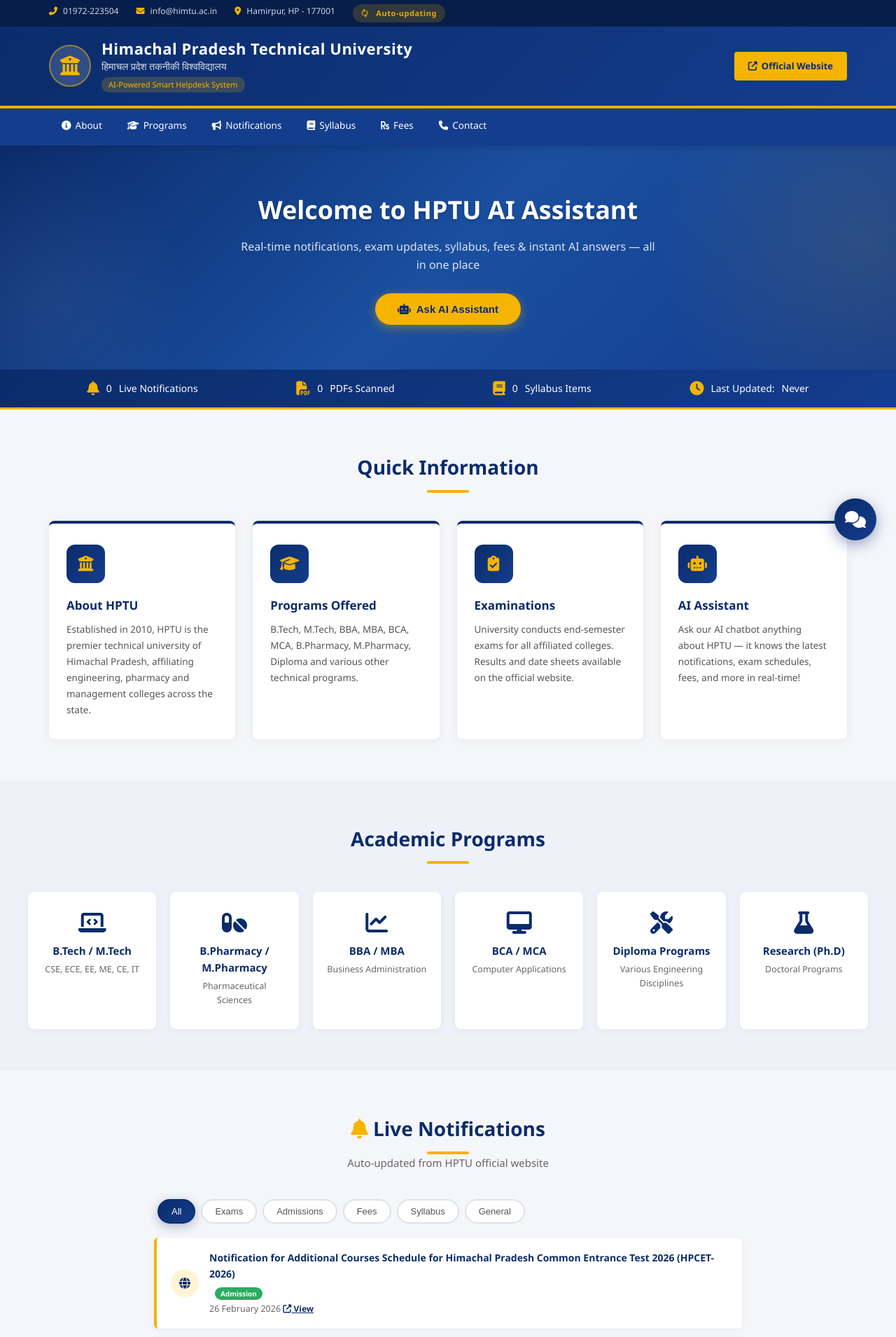
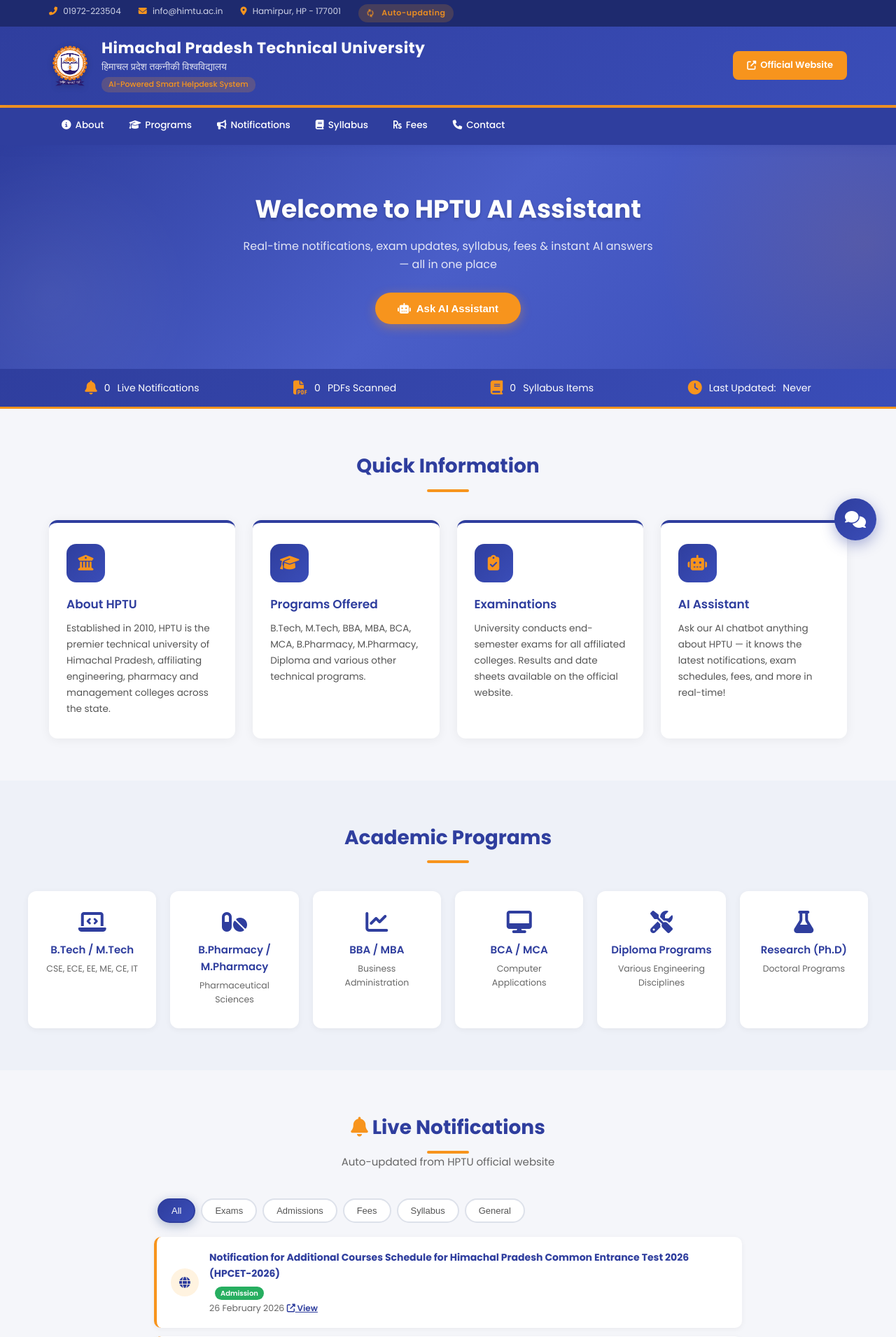
Before and after one commit to burgerbeast7/HPTU-ASIST, a Flask app: page / in a window 1280 px wide. Shown: the top 1910 px of the page at 70% size. Run offline with Flask 3, Linux system fonts and the light colour scheme; data that the repository does not hold is empty.

Commit message:
Update theme colors, add HPTU logo to header and chatbot

```diff
--- a/frontend/static/css/style.css
+++ b/frontend/static/css/style.css
@@ -3,21 +3,21 @@
    Based on official himtu.ac.in
 ========================= */
 :root {
-    --hptu-navy: #0b2c6b;
-    --hptu-navy-dark: #071e4a;
-    --hptu-blue: #143d8d;
-    --hptu-blue-light: #1a4fa0;
-    --hptu-gold: #f4b400;
-    --hptu-gold-dark: #e0a800;
-    --hptu-gold-light: #fff5d4;
+    --hptu-navy: #2f3e9e;
+    --hptu-navy-dark: #1e2a6e;
+    --hptu-blue: #3a4db8;
+    --hptu-blue-light: #4a5ec8;
+    --hptu-gold: #f7941d;
+    --hptu-gold-dark: #e07d0a;
+    --hptu-gold-light: #fff3e0;
     --hptu-bg: #f5f6fa;
     --hptu-bg-alt: #eef1f8;
     --hptu-card: #ffffff;
-    --hptu-text: #222;
+    --hptu-text: #333;
     --hptu-text-light: #555;
     --hptu-text-muted: #666;
     --hptu-border: #e8ecf2;
-    --primary: #0b2c6b;
+    --primary: #2f3e9e;
 }
 
 /* =========================
@@ -38,7 +38,7 @@ html {
 }
 
 body {
-    font-family: "Segoe UI", Arial, sans-serif;
+    font-family: 'Poppins', 'Segoe UI', Arial, sans-serif;
     background-color: var(--hptu-bg);
     color: var(--hptu-text);
     line-height: 1.6;
@@ -48,8 +48,8 @@ body {
    TOP BAR
 ========================= */
 .top-bar {
-    background-color: #071e4a;
-    color: #ccd5e4;
+    background-color: #1e2a6e;
+    color: #d0d4e8;
     font-size: 12px;
     padding: 6px 0;
 }
@@ -65,17 +65,17 @@ body {
 
 .top-bar-content span i {
     margin-right: 5px;
-    color: #f4b400;
+    color: #f7941d;
 }
 
 /* =========================
    HEADER
 ========================= */
 header {
-    background: linear-gradient(135deg, #0b2c6b 0%, #143d8d 100%);
+    background: linear-gradient(135deg, #2f3e9e 0%, #3a4db8 100%);
     color: #ffffff;
     padding: 18px 0;
-    border-bottom: 4px solid #f4b400;
+    border-bottom: 4px solid #f7941d;
 }
 
 .header-content {
@@ -98,15 +98,17 @@ header {
 .logo-icon {
     width: 60px;
     height: 60px;
-    background: rgba(255,255,255,0.15);
-    border-radius: 50%;
     display: flex;
     align-items: center;
     justify-content: center;
-    font-size: 28px;
-    color: #f4b400;
-    border: 2px solid rgba(244,180,0,0.5);
     flex-shrink: 0;
+}
+
+.logo-icon img {
+    width: 100%;
+    height: 100%;
+    object-fit: contain;
+    filter: drop-shadow(0 2px 4px rgba(0,0,0,0.2));
 }
 
 .logo-text h1 {
@@ -124,8 +126,8 @@ header {
 
 .logo-text .tagline {
     font-size: 11px;
-    background: rgba(244,180,0,0.2);
-    color: #f4b400;
+    background: rgba(247,148,29,0.2);
+    color: #f7941d;
     padding: 2px 10px;
     border-radius: 10px;
     display: inline-block;
@@ -134,15 +136,15 @@ header {
 }
 
 .visit-btn {
-    background-color: #f4b400;
-    color: #0b2c6b;
+    background-color: #f7941d;
+    color: #ffffff;
     border: none;
     padding: 10px 20px;
     font-size: 13px;
     font-weight: 600;
     cursor: pointer;
     text-decoration: none;
-    border-radius: 4px;
+    border-radius: 8px;
     transition: all 0.3s;
     display: inline-flex;
     align-items: center;
@@ -150,20 +152,21 @@ header {
 }
 
 .visit-btn:hover {
-    background-color: #e0a800;
-    transform: translateY(-1px);
+    background-color: #e07d0a;
+    transform: translateY(-2px);
+    box-shadow: 0 4px 12px rgba(247,148,29,0.4);
 }
 
 /* =========================
    NAVIGATION
 ========================= */
 nav {
-    background-color: #143d8d;
+    background-color: #2f3e9e;
     padding: 0;
     position: sticky;
     top: 0;
     z-index: 100;
-    box-shadow: 0 2px 10px rgba(0,0,0,0.15);
+    box-shadow: 0 3px 12px rgba(47,62,158,0.25);
 }
 
 .nav-content {
@@ -211,7 +214,7 @@ nav a:hover {
    HERO SECTION
 ========================= */
 .hero {
-    background: linear-gradient(135deg, #0b2c6b 0%, #1a4fa0 50%, #143d8d 100%);
+    background: linear-gradient(135deg, #2f3e9e 0%, #4a5ec8 50%, #3a4db8 100%);
     min-height: 320px;
     display: flex;
     align-items: center;
@@ -227,7 +230,7 @@ nav a:hover {
     right: -20%;
     width: 600px;
     height: 600px;
-    background: radial-gradient(circle, rgba(244,180,0,0.1) 0%, transparent 70%);
+    background: radial-gradient(circle, rgba(247,148,29,0.12) 0%, transparent 70%);
     border-radius: 50%;
 }
 
@@ -238,7 +241,7 @@ nav a:hover {
     left: -10%;
     width: 400px;
     height: 400px;
-    background: radial-gradient(circle, rgba(255,255,255,0.05) 0%, transparent 70%);
+    background: radial-gradient(circle, rgba(255,255,255,0.06) 0%, transparent 70%);
     border-radius: 50%;
 }
 
@@ -267,8 +270,8 @@ nav a:hover {
 }
 
 .hero-cta {
-    background-color: #f4b400;
-    color: #0b2c6b;
+    background-color: #f7941d;
+    color: #ffffff;
     border: none;
     padding: 14px 32px;
     font-size: 15px;
@@ -279,13 +282,13 @@ nav a:hover {
     display: inline-flex;
     align-items: center;
     gap: 8px;
-    box-shadow: 0 4px 15px rgba(244,180,0,0.4);
+    box-shadow: 0 4px 15px rgba(247,148,29,0.4);
 }
 
 .hero-cta:hover {
-    background-color: #e0a800;
+    background-color: #e07d0a;
     transform: translateY(-2px);
-    box-shadow: 0 6px 20px rgba(244,180,0,0.5);
+    box-shadow: 0 6px 20px rgba(247,148,29,0.5);
 }
 
 /* =========================
@@ -298,7 +301,7 @@ nav a:hover {
 
 .section-title h2 {
     font-size: 28px;
-    color: #0b2c6b;
+    color: #2f3e9e;
     font-weight: 700;
 }
 
@@ -309,13 +312,13 @@ nav a:hover {
 .title-line {
     width: 60px;
     height: 4px;
-    background: #f4b400;
+    background: #f7941d;
     margin: 10px auto 0;
     border-radius: 2px;
 }
 
 .title-line.gold {
-    background: #f4b400;
+    background: #f7941d;
 }
 
 /* =========================
@@ -335,34 +338,34 @@ nav a:hover {
 
 .card {
     background: #ffffff;
-    border-radius: 8px;
+    border-radius: 12px;
     padding: 30px 25px;
     box-shadow: 0 2px 15px rgba(0,0,0,0.06);
-    border-top: 4px solid #0b2c6b;
+    border-top: 4px solid #2f3e9e;
     transition: transform 0.3s, box-shadow 0.3s;
 }
 
 .card:hover {
     transform: translateY(-5px);
-    box-shadow: 0 8px 25px rgba(0,0,0,0.1);
+    box-shadow: 0 8px 30px rgba(47,62,158,0.15);
 }
 
 .card-icon {
     width: 55px;
     height: 55px;
-    background: linear-gradient(135deg, #0b2c6b, #143d8d);
-    border-radius: 12px;
+    background: linear-gradient(135deg, #2f3e9e, #3a4db8);
+    border-radius: 14px;
     display: flex;
     align-items: center;
     justify-content: center;
     font-size: 22px;
-    color: #f4b400;
+    color: #f7941d;
     margin-bottom: 18px;
 }
 
 .card h3 {
     font-size: 17px;
-    color: #0b2c6b;
+    color: #2f3e9e;
     margin-bottom: 10px;
     font-weight: 600;
 }
@@ -391,28 +394,29 @@ nav a:hover {
 
 .program-item {
     background: #ffffff;
-    border-radius: 8px;
+    border-radius: 12px;
     padding: 28px 20px;
     text-align: center;
     box-shadow: 0 2px 10px rgba(0,0,0,0.05);
-    transition: transform 0.3s;
+    transition: transform 0.3s, box-shadow 0.3s;
     border-bottom: 3px solid transparent;
 }
 
 .program-item:hover {
     transform: translateY(-3px);
-    border-bottom: 3px solid #f4b400;
+    border-bottom: 3px solid #f7941d;
+    box-shadow: 0 6px 20px rgba(47,62,158,0.12);
 }
 
 .program-item i {
     font-size: 32px;
-    color: #0b2c6b;
+    color: #2f3e9e;
     margin-bottom: 12px;
 }
 
 .program-item h4 {
     font-size: 15px;
-    color: #0b2c6b;
+    color: #2f3e9e;
     margin-bottom: 5px;
     font-weight: 600;
 }
@@ -440,35 +444,36 @@ nav a:hover {
 .notice-item {
     background: #ffffff;
     padding: 18px 20px;
-    border-radius: 6px;
+    border-radius: 10px;
     display: flex;
     align-items: center;
     gap: 15px;
     box-shadow: 0 2px 8px rgba(0,0,0,0.05);
-    border-left: 4px solid #f4b400;
-    transition: transform 0.2s;
+    border-left: 4px solid #f7941d;
+    transition: transform 0.2s, box-shadow 0.2s;
 }
 
 .notice-item:hover {
     transform: translateX(5px);
+    box-shadow: 0 4px 15px rgba(47,62,158,0.1);
 }
 
 .notice-icon {
     width: 40px;
     height: 40px;
-    background: #fff5d4;
+    background: #fff3e0;
     border-radius: 50%;
     display: flex;
     align-items: center;
     justify-content: center;
-    color: #e0a800;
+    color: #e07d0a;
     font-size: 16px;
     flex-shrink: 0;
 }
 
 .notice-content strong {
     font-size: 14px;
-    color: #0b2c6b;
+    color: #2f3e9e;
     display: block;
     margin-bottom: 3px;
 }
@@ -963,12 +981,12 @@ footer {
     width: 60px;
     height: 60px;
     border-radius: 50%;
-    background: linear-gradient(135deg, #0b2c6b, #143d8d);
+    background: linear-gradient(135deg, #2f3e9e, #3a4db8);
     color: #ffffff;
     border: none;
     font-size: 24px;
     cursor: pointer;
-    box-shadow: 0 6px 20px rgba(11,44,107,0.4);
+    box-shadow: 0 6px 20px rgba(47,62,158,0.4);
     z-index: 1001;
     transition: transform 0.3s, box-shadow 0.3s;
     display: flex;
@@ -1119,7 +1137,7 @@ footer {
     display: inline-flex;
     align-items: center;
     gap: 6px;
-    background: rgba(244, 180, 0, 0.2);
+    background: rgba(247, 148, 29, 0.2);
     color: var(--hptu-gold);
     padding: 4px 12px;
     border-radius: 20px;
--- a/frontend/static/js/script.js
+++ b/frontend/static/js/script.js
@@ -177,7 +177,7 @@ document.addEventListener("DOMContentLoaded", function () {
 
         const typingEl = showTypingIndicator();
         chatStatus.textContent = "● Thinking...";
-        chatStatus.style.color = "#f4b400";
+        chatStatus.style.color = "#f7941d";
 
         try {
             const response = await fetch("/chat", {
@@ -278,7 +278,7 @@ document.addEventListener("DOMContentLoaded", function () {
         wrapper.className = "bot-message";
         const avatar = document.createElement("div");
         avatar.className = "msg-avatar";
-        avatar.innerHTML = '<i class="fas fa-robot"></i>';
+        avatar.innerHTML = '<img src="/static/images/hptu-logo.png" alt="HPTU">';
         const bubble = document.createElement("div");
         bubble.className = "msg-bubble";
         bubble.innerHTML = formatBotMessage(message);
@@ -293,7 +293,7 @@ document.addEventListener("DOMContentLoaded", function () {
         wrapper.className = "typing-indicator";
         const avatar = document.createElement("div");
         avatar.className = "msg-avatar";
-        avatar.innerHTML = '<i class="fas fa-robot"></i>';
+        avatar.innerHTML = '<img src="/static/images/hptu-logo.png" alt="HPTU">';
         const dots = document.createElement("div");
         dots.className = "typing-dots";
         dots.innerHTML = "<span></span><span></span><span></span>";
@@ -335,7 +335,7 @@ document.addEventListener("DOMContentLoaded", function () {
                     badge.style.color = "#6fcf97";
                 } else if (data.status === "running") {
                     badge.innerHTML = '<i class="fas fa-sync-alt fa-spin"></i> Updating...';
-                    badge.style.color = "#f4b400";
+                    badge.style.color = "#f7941d";
                 }
             }
         } catch (e) {
@@ -430,16 +430,16 @@ document.addEventListener("DOMContentLoaded", function () {
                 fees: "#d4a200",
                 syllabus: "#7c3aed",
                 recruitment: "#e67e22",
-                general: "#0b2c6b"
+                general: "#2f3e9e"
             };
             var cat = notice.category || "general";
-            categoryBadge = '<span style="background:' + (catColors[cat] || "#0b2c6b") +
+            categoryBadge = '<span style="background:' + (catColors[cat] || "#2f3e9e") +
                 '; color:#fff; padding:2px 8px; border-radius:10px; font-size:10px; font-weight:600; margin-left:8px;">' +
                 cat.charAt(0).toUpperCase() + cat.slice(1) + '</span>';
 
             var linkHtml = "";
             if (notice.link) {
-                linkHtml = ' <a href="' + notice.link + '" target="_blank" rel="noopener" style="color:#0b2c6b; font-weight:600; font-size:12px;"><i class="fas fa-external-link-alt"></i> View</a>';
+                linkHtml = ' <a href="' + notice.link + '" target="_blank" rel="noopener" style="color:#2f3e9e; font-weight:600; font-size:12px;"><i class="fas fa-external-link-alt"></i> View</a>';
             }
 
             var pdfBadge = "";
@@ -448,7 +448,7 @@ document.addEventListener("DOMContentLoaded", function () {
             }
 
             item.innerHTML =
-                '<div class="notice-icon"><i class="fas fa-globe" style="color:#0b2c6b;"></i></div>' +
+                '<div class="notice-icon"><i class="fas fa-globe" style="color:#2f3e9e;"></i></div>' +
                 '<div class="notice-content">' +
                 "<strong>" + (notice.title || "Notification") + "</strong>" + categoryBadge + pdfBadge +
                 "<p>" + (notice.date || "") +
@@ -463,9 +463,9 @@ document.addEventListener("DOMContentLoaded", function () {
             var viewAll = document.createElement("div");
             viewAll.className = "notice-item";
             viewAll.innerHTML =
-                '<div class="notice-icon"><i class="fas fa-arrow-right" style="color:#f4b400;"></i></div>' +
+                '<div class="notice-icon"><i class="fas fa-arrow-right" style="color:#f7941d;"></i></div>' +
                 '<div class="notice-content">' +
-                '<a href="https://www.himtu.ac.in/notice-board" target="_blank" rel="noopener" style="color:#0b2c6b; font-weight:700;">View all notifications on HPTU website →</a>' +
+                '<a href="https://www.himtu.ac.in/notice-board" target="_blank" rel="noopener" style="color:#2f3e9e; font-weight:700;">View all notifications on HPTU website →</a>' +
                 '</div>';
             hptuList.appendChild(viewAll);
         }
@@ -496,7 +496,7 @@ document.addEventListener("DOMContentLoaded", function () {
                     '<div class="syllabus-item empty-placeholder">' +
                     '<i class="fas fa-book" style="font-size:32px; color:#ccc; margin-bottom:10px;"></i>' +
                     '<p style="color:#888;">Syllabus data will appear here after auto-scraping from HPTU website.</p>' +
-                    '<p style="color:#aaa; font-size:12px;">Visit <a href="https://www.himtu.ac.in" target="_blank" style="color:#0b2c6b;">himtu.ac.in</a> for the latest syllabus.</p>' +
+                    '<p style="color:#aaa; font-size:12px;">Visit <a href="https://www.himtu.ac.in" target="_blank" style="color:#2f3e9e;">himtu.ac.in</a> for the latest syllabus.</p>' +
                     '</div>';
                 return;
             }
@@ -540,7 +540,7 @@ document.addEventListener("DOMContentLoaded", function () {
                     '<div class="fee-item empty-placeholder">' +
                     '<i class="fas fa-rupee-sign" style="font-size:32px; color:#ccc; margin-bottom:10px;"></i>' +
                     '<p style="color:#888;">Fee structure data will appear here after auto-scraping from HPTU website.</p>' +
-                    '<p style="color:#aaa; font-size:12px;">Visit <a href="https://www.himtu.ac.in" target="_blank" style="color:#0b2c6b;">himtu.ac.in</a> for current fee details.</p>' +
+                    '<p style="color:#aaa; font-size:12px;">Visit <a href="https://www.himtu.ac.in" target="_blank" style="color:#2f3e9e;">himtu.ac.in</a> for current fee details.</p>' +
                     '</div>';
                 return;
             }
@@ -555,7 +555,7 @@ document.addEventListener("DOMContentLoaded", function () {
                 } else if (item.title) {
                     content = '<h4>' + item.title + '</h4>';
                     if (item.link) {
-                        content += '<a href="' + item.link + '" target="_blank" rel="noopener" style="color:#0b2c6b; font-size:12px;"><i class="fas fa-external-link-alt"></i> View Details</a>';
+                        content += '<a href="' + item.link + '" target="_blank" rel="noopener" style="color:#2f3e9e; font-size:12px;"><i class="fas fa-external-link-alt"></i> View Details</a>';
                     }
                 }
 
--- a/frontend/templates/index.html
+++ b/frontend/templates/index.html
@@ -5,6 +5,9 @@
     <title>HPTU AI Assistant — Himachal Pradesh Technical University</title>
     <meta name="viewport" content="width=device-width, initial-scale=1.0">
     <meta name="description" content="AI-Powered Smart Helpdesk for Himachal Pradesh Technical University, Hamirpur">
+    <link rel="preconnect" href="https://fonts.googleapis.com">
+    <link rel="preconnect" href="https://fonts.gstatic.com" crossorigin>
+    <link href="https://fonts.googleapis.com/css2?family=Poppins:wght@300;400;500;600;700;800&display=swap" rel="stylesheet">
     <link rel="stylesheet" href="{{ url_for('static', filename='css/style.css') }}">
     <link rel="stylesheet" href="https://cdnjs.cloudflare.com/ajax/libs/font-awesome/6.5.0/css/all.min.css">
 </head>
@@ -27,7 +30,7 @@
         <div class="header-content">
             <div class="logo-section">
                 <div class="logo-icon">
-                    <i class="fas fa-university"></i>
+                    <img src="{{ url_for('static', filename='images/hptu-logo.png') }}" alt="HPTU Logo">
                 </div>
                 <div class="logo-text">
                     <h1>Himachal Pradesh Technical University</h1>
@@ -164,7 +167,7 @@
     <!-- NOTIFICATIONS SECTION -->
     <section class="notices-section" id="notices">
         <div class="section-title">
-            <h2><i class="fas fa-bell" style="color:#f4b400;"></i> Live Notifications</h2>
+            <h2><i class="fas fa-bell" style="color:#f7941d;"></i> Live Notifications</h2>
             <div class="title-line"></div>
             <p class="section-subtitle">Auto-updated from HPTU official website</p>
         </div>
@@ -190,8 +193,8 @@
         </div>
 
         <!-- University Announcements -->
-        <h3 style="color:#0b2c6b; margin:30px 0 12px; font-size:16px;">
-            <i class="fas fa-bullhorn" style="color:#f4b400;"></i> University Announcements
+        <h3 style="color:#2f3e9e; margin:30px 0 12px; font-size:16px;">
+            <i class="fas fa-bullhorn" style="color:#f7941d;"></i> University Announcements
         </h3>
         <div class="notices-list" id="notices-list">
             <div class="notice-item">
@@ -206,7 +209,7 @@
     <!-- SYLLABUS SECTION -->
     <section class="syllabus-section" id="syllabus">
         <div class="section-title">
-            <h2><i class="fas fa-book" style="color:#f4b400;"></i> Syllabus & Curriculum</h2>
+            <h2><i class="fas fa-book" style="color:#f7941d;"></i> Syllabus & Curriculum</h2>
             <div class="title-line"></div>
             <p class="section-subtitle">Download latest syllabus for your program</p>
         </div>
@@ -221,7 +224,7 @@
     <!-- FEES SECTION -->
     <section class="fees-section" id="fees">
         <div class="section-title">
-            <h2><i class="fas fa-rupee-sign" style="color:#f4b400;"></i> Fee Structure</h2>
+            <h2><i class="fas fa-rupee-sign" style="color:#f7941d;"></i> Fee Structure</h2>
             <div class="title-line"></div>
             <p class="section-subtitle">Current fee details for various programs</p>
         </div>
@@ -297,9 +300,9 @@
     <div class="chat-container" id="chat-container">
         <div class="chat-header">
             <div class="chat-header-left">
-                <div class="chat-avatar"><i class="fas fa-robot"></i></div>
+                <div class="chat-avatar"><img src="{{ url_for('static', filename='images/hptu-logo.png') }}" alt="HPTU"></div>
                 <div>
-                    <strong>HPTU AI Assistant</strong>
+                    <strong>HPTU Nexus AI Assistant</strong>
                     <span class="chat-status" id="chat-status">● Online — Real-time Data</span>
                 </div>
             </div>
@@ -315,7 +318,7 @@
 
         <div class="chat-body" id="chat-body">
             <div class="bot-message">
-                <div class="msg-avatar"><i class="fas fa-robot"></i></div>
+                <div class="msg-avatar"><img src="{{ url_for('static', filename='images/hptu-logo.png') }}" alt="HPTU"></div>
                 <div class="msg-bubble">
                     👋 Welcome to <strong>HPTU AI Assistant!</strong><br><br>
                     I have <strong>real-time access</strong> to HPTU data including:<br>
```
Also changed, not shown: other parts of frontend/static/css/style.css (+56 -43 lines), frontend/templates/admin/dashboard.html (+26 -26 lines), frontend/templates/admin/login.html (+10 -10 lines), frontend/static/images/hptu-logo.png (added).
